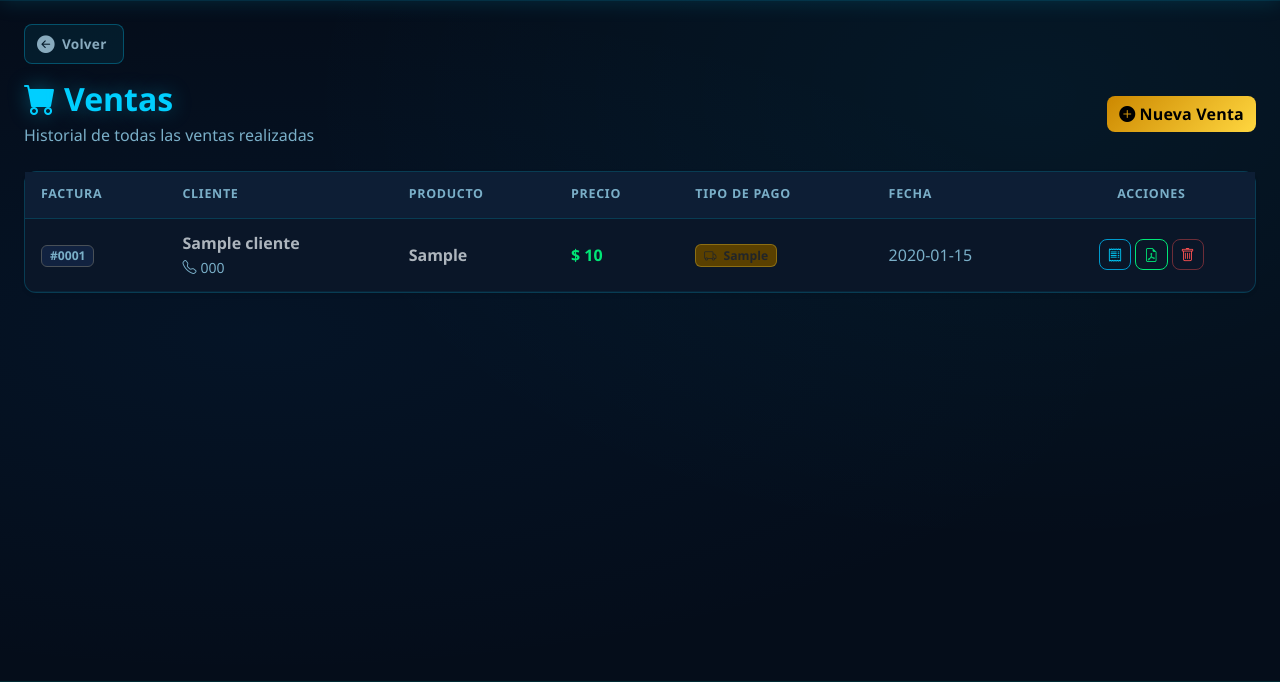
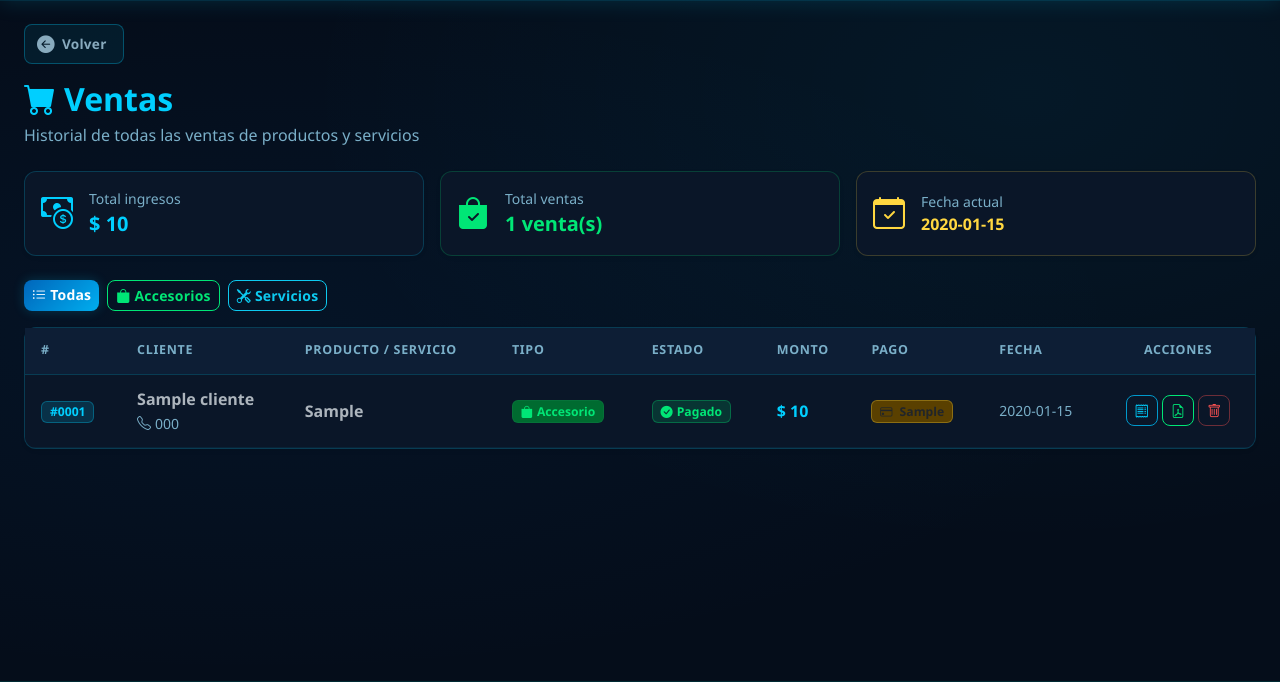
Before and after one commit to tecnocelanapoima-crypto/crm-tecnocel, a Flask app: page /ventas/ in a window 1280 px wide. Shown: the part 65-747 px from the top of the page. Run offline with Flask 3, Linux system fonts and the light colour scheme; the visitor is signed in with stand-in values (Sample User, id 1); tables that the repository leaves empty hold one stand-in row (values such as "Sample post").

Commit message:
feat: rediseñar pagina ventas - mostrar todas las ventas con estado, quitar botones

```diff
--- a/templates/ventas/lista.html
+++ b/templates/ventas/lista.html
@@ -4,26 +4,61 @@
 {% block content %}
 <div class="d-flex align-items-center mb-4 flex-wrap gap-2">
     <div>
-        <h2 class="mb-1 fw-bold text-primary">
+        <h2 class="mb-1 fw-bold" style="color:var(--tc-cyan,#00CFFF)">
             <i class="bi bi-cart-fill me-2"></i>Ventas
         </h2>
-        <p class="text-muted mb-0">Historial de todas las ventas realizadas</p>
-    </div>
-    <div class="ms-auto">
-        <a href="{{ url_for('ventas.crear') }}" class="btn btn-warning">
-            <i class="bi bi-plus-circle-fill me-1"></i>Nueva Venta
-        </a>
+        <p class="text-muted mb-0">Historial de todas las ventas de productos y servicios</p>
     </div>
 </div>
 
 <!-- Resumen de ingresos -->
-<div class="alert alert-success d-flex align-items-center gap-3 mb-4 border-0 shadow-sm" role="alert">
-    <i class="bi bi-cash-coin fs-3"></i>
-    <div>
-        <strong>Total de ingresos mostrados:</strong>
-        <span class="fs-5 fw-bold ms-2">$ {{ "{:,.0f}".format(total_ingresos) }}</span>
-        <span class="text-muted ms-2">({{ ventas|length }} venta(s))</span>
+<div class="row g-3 mb-4">
+    <div class="col-12 col-md-4">
+        <div class="card border-0 shadow-sm h-100" style="background:rgba(0,207,255,0.06);border:1px solid rgba(0,207,255,0.2)!important;">
+            <div class="card-body d-flex align-items-center gap-3">
+                <i class="bi bi-cash-coin fs-2" style="color:var(--tc-cyan,#00CFFF)"></i>
+                <div>
+                    <div class="small text-muted">Total ingresos</div>
+                    <div class="fw-bold fs-5" style="color:var(--tc-cyan,#00CFFF)">$ {{ "{:,.0f}".format(total_ingresos) }}</div>
+                </div>
+            </div>
+        </div>
     </div>
+    <div class="col-12 col-md-4">
+        <div class="card border-0 shadow-sm h-100" style="background:rgba(0,230,118,0.06);border:1px solid rgba(0,230,118,0.2)!important;">
+            <div class="card-body d-flex align-items-center gap-3">
+                <i class="bi bi-bag-check-fill fs-2 text-success"></i>
+                <div>
+                    <div class="small text-muted">Total ventas</div>
+                    <div class="fw-bold fs-5 text-success">{{ ventas|length }} venta(s)</div>
+                </div>
+            </div>
+        </div>
+    </div>
+    <div class="col-12 col-md-4">
+        <div class="card border-0 shadow-sm h-100" style="background:rgba(255,215,64,0.06);border:1px solid rgba(255,215,64,0.2)!important;">
+            <div class="card-body d-flex align-items-center gap-3">
+                <i class="bi bi-calendar-check fs-2 text-warning"></i>
+                <div>
+                    <div class="small text-muted">Fecha actual</div>
+                    <div class="fw-bold fs-6 text-warning">{{ ventas[0].fecha if ventas else '—' }}</div>
+                </div>
+            </div>
+        </div>
+    </div>
+</div>
+
+<!-- Filtros rápidos -->
+<div class="d-flex gap-2 mb-3 flex-wrap">
+    <a href="{{ url_for('ventas.lista') }}" class="btn btn-sm {% if not request.args.get('tipo') %}btn-primary{% else %}btn-outline-secondary{% endif %}">
+        <i class="bi bi-list-ul me-1"></i>Todas
+    </a>
+    <a href="{{ url_for('ventas.lista', tipo='accesorio') }}" class="btn btn-sm {% if request.args.get('tipo') == 'accesorio' %}btn-success{% else %}btn-outline-success{% endif %}">
+        <i class="bi bi-bag-fill me-1"></i>Accesorios
+    </a>
+    <a href="{{ url_for('ventas.lista', tipo='servicio') }}" class="btn btn-sm {% if request.args.get('tipo') == 'servicio' %}btn-info{% else %}btn-outline-info{% endif %}">
+        <i class="bi bi-tools me-1"></i>Servicios
+    </a>
 </div>
 
 <!-- Tabla de ventas -->
@@ -32,42 +67,67 @@
         {% if ventas %}
         <div class="table-responsive">
             <table class="table table-hover align-middle mb-0">
-                <thead class="table-light">
-                    <tr>
-                        <th>Factura</th>
+                <thead>
+                    <tr style="background:rgba(0,207,255,0.07);color:rgba(160,196,216,0.8);font-size:.8rem;text-transform:uppercase;letter-spacing:.05em;">
+                        <th class="ps-3">#</th>
                         <th>Cliente</th>
-                        <th>Producto</th>
-                        <th>Precio</th>
-                        <th>Tipo de Pago</th>
+                        <th>Producto / Servicio</th>
+                        <th>Tipo</th>
+                        <th>Estado</th>
+                        <th>Monto</th>
+                        <th>Pago</th>
                         <th>Fecha</th>
-                        <th class="text-center">Acciones</th>
+                        <th class="text-center pe-3">Acciones</th>
                     </tr>
                 </thead>
                 <tbody>
                     {% for v in ventas %}
                     <tr>
-                        <td>
-                            <span class="badge bg-light text-dark border">#{{ "%04d"|format(v.id) }}</span>
+                        <td class="ps-3">
+                            <span class="badge" style="background:rgba(0,207,255,0.15);color:var(--tc-cyan,#00CFFF);border:1px solid rgba(0,207,255,0.3)">
+                                #{{ "%04d"|format(v.id) }}
+                            </span>
                         </td>
                         <td>
                             <span class="fw-semibold">{{ v.cliente_nombre }}</span>
                             {% if v.cliente_telefono %}
-                            <br>
-                            <small class="text-muted">
-                                <i class="bi bi-telephone me-1"></i>{{ v.cliente_telefono }}
-                            </small>
+                            <br><small class="text-muted"><i class="bi bi-telephone me-1"></i>{{ v.cliente_telefono }}</small>
                             {% endif %}
                         </td>
                         <td class="fw-semibold">{{ v.producto }}</td>
-                        <td class="text-success fw-bold precio-hover-black">$ {{ "{:,.0f}".format(v.precio) }}</td>
+                        <td>
+                            {% if v.notas and 'servicio' in v.notas|lower %}
+                                <span class="badge bg-info bg-opacity-20 text-info border border-info border-opacity-25">
+                                    <i class="bi bi-tools me-1"></i>Servicio
+                                </span>
+                            {% else %}
+                                <span class="badge bg-success bg-opacity-20 text-success border border-success border-opacity-25">
+                                    <i class="bi bi-bag-fill me-1"></i>Accesorio
+                                </span>
+                            {% endif %}
+                        </td>
+                        <td>
+                            {% if v.tipo_pago == 'crédito' or v.tipo_pago == 'credito' %}
+                                <span class="badge" style="background:rgba(255,215,64,0.15);color:#FFD740;border:1px solid rgba(255,215,64,0.3)">
+                                    <i class="bi bi-hourglass-split me-1"></i>Pendiente
+                                </span>
+                            {% else %}
+                                <span class="badge" style="background:rgba(0,230,118,0.15);color:#00E676;border:1px solid rgba(0,230,118,0.3)">
+                                    <i class="bi bi-check-circle-fill me-1"></i>Pagado
+                                </span>
+                            {% endif %}
+                        </td>
+                        <td class="fw-bold" style="color:var(--tc-cyan,#00CFFF)">
+                            $ {{ "{:,.0f}".format(v.precio) }}
+                        </td>
                         <td>
                             <span class="badge {% if v.tipo_pago == 'contado' %}bg-success{% else %}bg-warning text-dark{% endif %}">
-                                <i class="bi bi-{% if v.tipo_pago == 'contado' %}cash{% else %}truck{% endif %} me-1"></i>
-                                {{ v.tipo_pago }}
+                                <i class="bi bi-{% if v.tipo_pago == 'contado' %}cash{% else %}credit-card{% endif %} me-1"></i>
+                                {{ v.tipo_pago|title }}
                             </span>
                         </td>
-                        <td class="text-muted">{{ v.fecha }}</td>
-                        <td>
+                        <td class="text-muted small">{{ v.fecha }}</td>
+                        <td class="pe-3">
                             <div class="d-flex gap-1 justify-content-center">
                                 <a href="{{ url_for('facturas.generar', venta_id=v.id) }}"
                                    class="btn btn-sm btn-outline-primary" title="Ver factura">
@@ -80,7 +140,7 @@
                                 <form method="POST"
                                       action="{{ url_for('ventas.eliminar', id=v.id) }}"
                                       class="d-inline"
-                                      onsubmit="return confirmarEliminar('{{ v.producto }}')">
+                                      onsubmit="return confirm('¿Eliminar la venta de {{ v.producto }}?')">
                                     <button type="submit" class="btn btn-sm btn-outline-danger" title="Eliminar">
                                         <i class="bi bi-trash"></i>
                                     </button>
@@ -95,10 +155,8 @@
         {% else %}
         <div class="text-center py-5 text-muted">
             <i class="bi bi-cart-x fs-1 d-block mb-3 text-secondary"></i>
-            <h5 class="text-secondary">No hay ventas registradas</h5>
-            <a href="{{ url_for('ventas.crear') }}" class="btn btn-warning mt-2">
-                <i class="bi bi-plus-circle-fill me-1"></i>Registrar Primera Venta
-            </a>
+            <h5 class="text-secondary">No hay ventas registradas aún</h5>
+            <p class="small text-muted">Las ventas aparecerán aquí cuando registres accesorios o servicios desde el Dashboard.</p>
         </div>
         {% endif %}
     </div>
```
